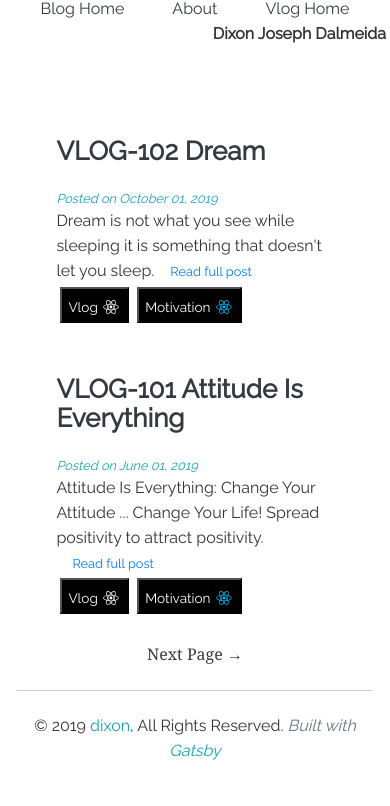
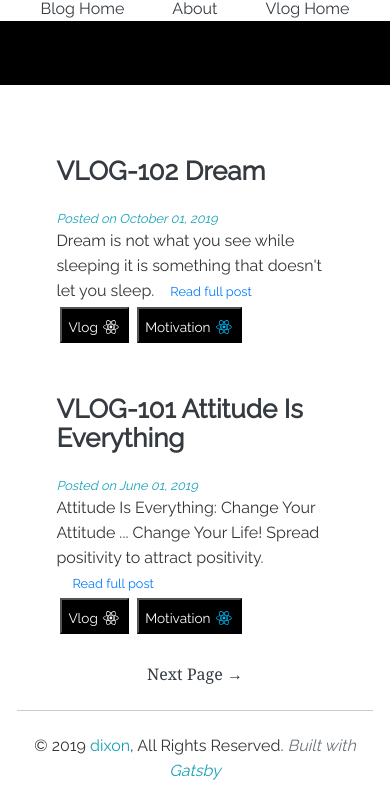
Before and after one commit to DixonDalmeida/dixon-personal-blog, a Gatsby site: page /vlog in a window 390 px wide. Shown: the part 94-900 px from the top of the page. Built offline with nearby package versions, Linux system fonts and the light colour scheme; Gatsby itself is replaced by a stand-in of ours.

Commit message:
Mobile format

```diff
--- a/src/components/header/MobileBio.js
+++ b/src/components/header/MobileBio.js
@@ -6,9 +6,9 @@ import dj from "../../images/dj.jpg"
 const MobileBio = (props) => {
 
     return (
-        <div className="mobile-bio-main">
+        <div className="heading">
             <br/>
-            <h4 className="mr-1 mt-1">{props.author}</h4>
+            <h4 className="heading">{props.author}</h4>
         </div>
     )
 }
```
